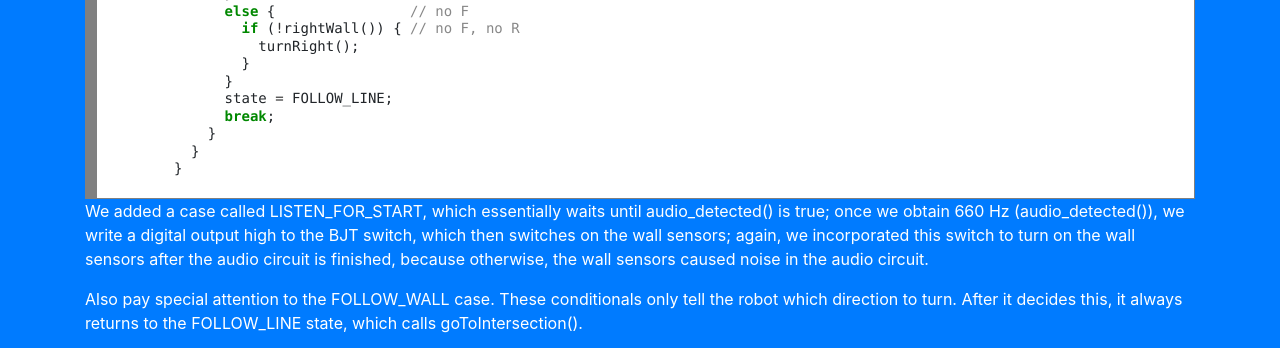
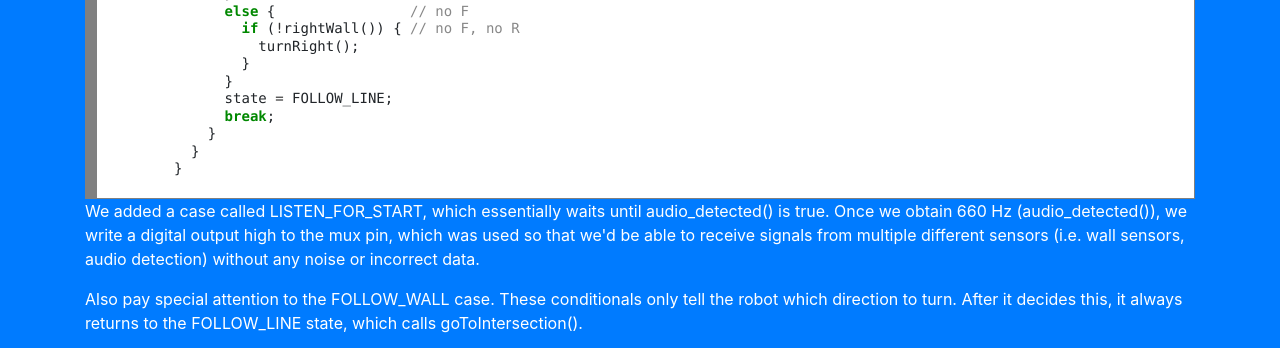
Before and after one commit to ece3400-team16/team16, a website with bundled scripts: page lab3.html in a window 1280 px wide. Shown: the part 4729-5077 px from the top of the page. Built offline with nearby package versions, Linux system fonts and the light colour scheme.

Commit message:
updated lab 3

```diff
--- a/lab3.html
+++ b/lab3.html
@@ -256,7 +256,7 @@
           }
         }
         </pre></div>
-        <p>We added a case called LISTEN_FOR_START, which essentially waits until audio_detected() is true; once we obtain 660 Hz (audio_detected()), we write a digital output high to the BJT switch, which then switches on the wall sensors; again, we incorporated this switch to turn on the wall sensors after the audio circuit is finished, because otherwise, the wall sensors caused noise in the audio circuit.</p>
+        <p>We added a case called LISTEN_FOR_START, which essentially waits until audio_detected() is true. Once we obtain 660 Hz (audio_detected()), we write a digital output high to the mux pin, which was used so that we'd be able to receive signals from multiple different sensors (i.e. wall sensors, audio detection) without any noise or incorrect data.</p>
         <p>Also pay special attention to the FOLLOW_WALL case.  These conditionals only tell the robot which direction to turn.  After it decides this, it always returns to the FOLLOW_LINE state, which calls goToIntersection().</p>
         <p>Here is a video of Arnold starting upon hearing 660 Hz, successfully navigating a maze, AND detecting IR:</p>
         <iframe width="560" height="315" src="https://www.youtube.com/embed/dVJtgPkwJ7I" frameborder="0" allow="autoplay; encrypted-media" allowfullscreen></iframe>
```
